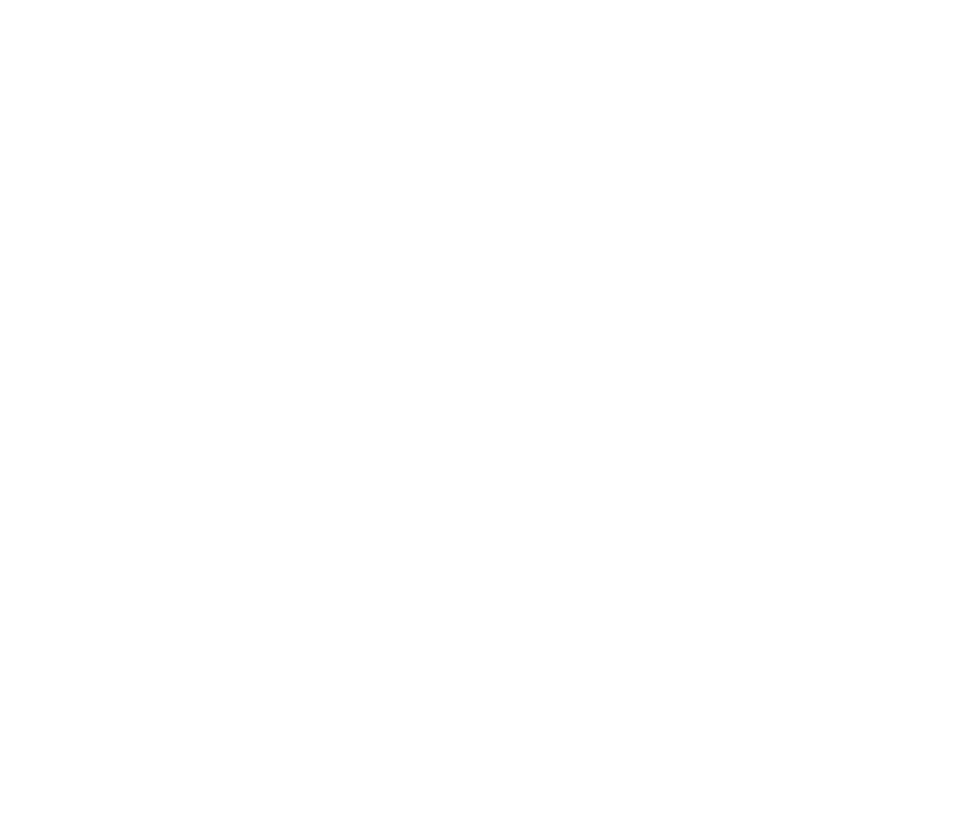
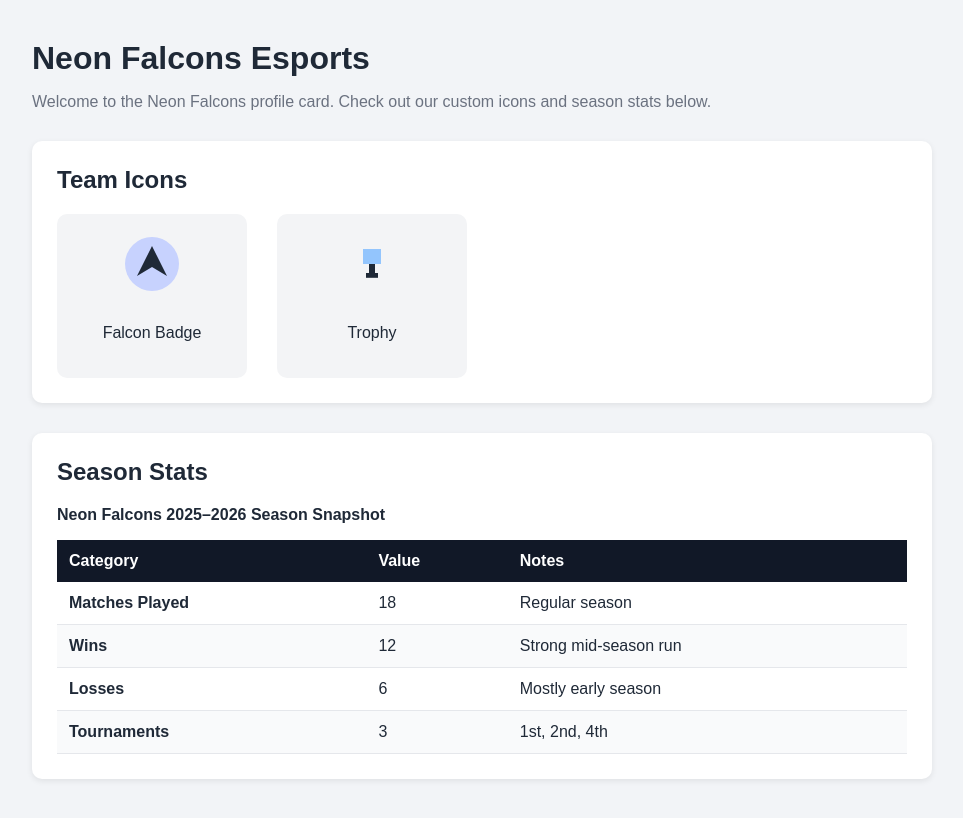
Before and after one commit to HEYDUDEMAN67/Icon-Stats-card-Project-, a plain HTML site: page index.html in a window 1280 px wide. Shown: the whole page, without its empty margins (158-1121 px from the left). Drawn offline with Linux system fonts and the light colour scheme.

Commit message:
the project is complete it is a similar design go the example give on using both SVG's and tables

```diff
--- a/index.html
+++ b/index.html
@@ -2,9 +2,176 @@
 <html lang="en">
 <head>
 <meta charset="UTF-8">
-    <meta http-equiv="X-UA-Compatible" content="IE=edge">
 <meta name="viewport" content="width=device-width, initial-scale=1.0">
-    <link rel="stylesheet" href="style.css">
+<title>Neon Falcons Esports</title>
+
+<style>
+    body {
+        margin: 0;
+        font-family: Arial, Helvetica, sans-serif;
+        background-color: #f2f4f7;
+        color: #1f2937;
+    }
+
+    .container {
+        max-width: 900px;
+        margin: 40px auto;
+        padding: 0 20px;
+    }
+
+    h1 {
+        font-size: 32px;
+        margin-bottom: 8px;
+    }
+
+    .subtitle {
+        color: #6b7280;
+        margin-bottom: 30px;
+    }
+
+    .card {
+        background: #ffffff;
+        padding: 25px;
+        border-radius: 10px;
+        box-shadow: 0 2px 6px rgba(0,0,0,0.08);
+        margin-bottom: 30px;
+    }
+
+    .card h2 {
+        margin-top: 0;
+        margin-bottom: 20px;
+    }
+
+    /* ICON SECTION */
+    .icon-grid {
+        display: flex;
+        gap: 30px;
+    }
+
+    .icon-box {
+        background: #f3f4f6;
+        padding: 20px;
+        border-radius: 10px;
+        text-align: center;
+        width: 150px;
+    }
+
+    .icon-box svg {
+        width: 60px;
+        height: 60px;
+        margin-bottom: 10px;
+    }
+
+    /* TABLE STYLING */
+    table {
+        width: 100%;
+        border-collapse: collapse;
+        margin-top: 15px;
+    }
+
+    thead {
+        background-color: #111827;
+        color: white;
+    }
+
+    th, td {
+        padding: 12px;
+        text-align: left;
+    }
+
+    th {
+        font-weight: 600;
+    }
+
+    tbody tr:nth-child(even) {
+        background-color: #f9fafb;
+    }
+
+    tbody tr {
+        border-bottom: 1px solid #e5e7eb;
+    }
+
+    .footer {
+        font-size: 14px;
+        color: #6b7280;
+        margin-top: 10px;
+    }
+</style>
 </head>
+
 <body>
+
+<div class="container">
+
+    <h1>Neon Falcons Esports</h1>
+    <p class="subtitle">
+        Welcome to the Neon Falcons profile card. Check out our custom icons and season stats below.
+    </p>
+
+    <!-- TEAM ICONS CARD -->
+    <div class="card">
+        <h2>Team Icons</h2>
+
+        <div class="icon-grid">
+
+            <!-- Falcon Badge SVG -->
+            <div class="icon-box">
+                <svg viewBox="0 0 100 100">
+                    <circle cx="50" cy="50" r="45" fill="#c7d2fe"/>
+                    <polygon points="50,20 75,70 50,55 25,70"
+                             fill="#1f2937"/>
+                </svg>
+                <p>Falcon Badge</p>
+            </div>
+
+            <!-- Trophy SVG -->
+            <div class="icon-box">
+                <svg viewBox="0 0 100 100">
+                    <rect x="35" y="25" width="30" height="25" fill="#93c5fd"/>
+                    <rect x="45" y="50" width="10" height="15" fill="#1f2937"/>
+                    <rect x="40" y="65" width="20" height="8" fill="#1f2937"/>
+                </svg>
+                <p>Trophy</p>
+            </div>
+
+        </div>
+    </div>
+
+    <!-- SEASON STATS CARD -->
+    <div class="card">
+        <h2>Season Stats</h2>
+        <p><strong>Neon Falcons 2025–2026 Season Snapshot</strong></p>
+
+        <table>
+            <thead>
+                <tr>
+                    <th>Category</th>
+                    <th>Value</th>
+                    <th>Notes</th>
+                </tr>
+            </thead>
+            <tbody>
+                <tr>
+                    <td><strong>Matches Played</strong></td>
+                    <td>18</td>
+                    <td>Regular season</td>
+                </tr>
+                <tr>
+                    <td><strong>Wins</strong></td>
+                    <td>12</td>
+                    <td>Strong mid-season run</td>
+                </tr>
+                <tr>
+                    <td><strong>Losses</strong></td>
+                    <td>6</td>
+                    <td>Mostly early season</td>
+                </tr>
+                <tr>
+                    <td><strong>Tournaments</strong></td>
+                    <td>3</td>
+                    <td>1st, 2nd, 4th</td>
+                </tr>
+            </tbody>
+        </table>
+</body>
 </html>
--- a/style.css
+++ b/style.css
@@ -0,0 +1,90 @@
+body {
+    margin: 0;
+    font-family: Arial, Helvetica, sans-serif;
+    background-color: #f2f4f7;
+    color: #1f2937;
+}
+
+.container {
+    max-width: 900px;
+    margin: 40px auto;
+    padding: 0 20px;
+}
+
+h1 {
+    font-size: 32px;
+    margin-bottom: 8px;
+}
+
+.subtitle {
+    color: #6b7280;
+    margin-bottom: 30px;
+}
+
+.card {
+    background: #ffffff;
+    padding: 25px;
+    border-radius: 10px;
+    box-shadow: 0 2px 6px rgba(0,0,0,0.08);
+    margin-bottom: 30px;
+}
+
+.card h2 {
+    margin-top: 0;
+    margin-bottom: 20px;
+}
+
+
+.icon-grid {
+    display: flex;
+    gap: 30px;
+}
+
+.icon-box {
+    background: #f3f4f6;
+    padding: 20px;
+    border-radius: 10px;
+    text-align: center;
+    width: 150px;
+}
+
+.icon-box svg {
+    width: 60px;
+    height: 60px;
+    margin-bottom: 10px;
+}
+
+/* TABLE STYLING */
+table {
+    width: 100%;
+    border-collapse: collapse;
+    margin-top: 15px;
+}
+
+thead {
+    background-color: #111827;
+    color: white;
+}
+
+th, td {
+    padding: 12px;
+    text-align: left;
+}
+
+th {
+    font-weight: 600;
+}
+
+tbody tr:nth-child(even) {
+    background-color: #f9fafb;
+}
+
+tbody tr {
+    border-bottom: 1px solid #e5e7eb;
+}
+
+.footer {
+    font-size: 14px;
+    color: #6b7280;
+    margin-top: 10px;
+}
```
Lines whose indentation alone changed are shown as unchanged.
